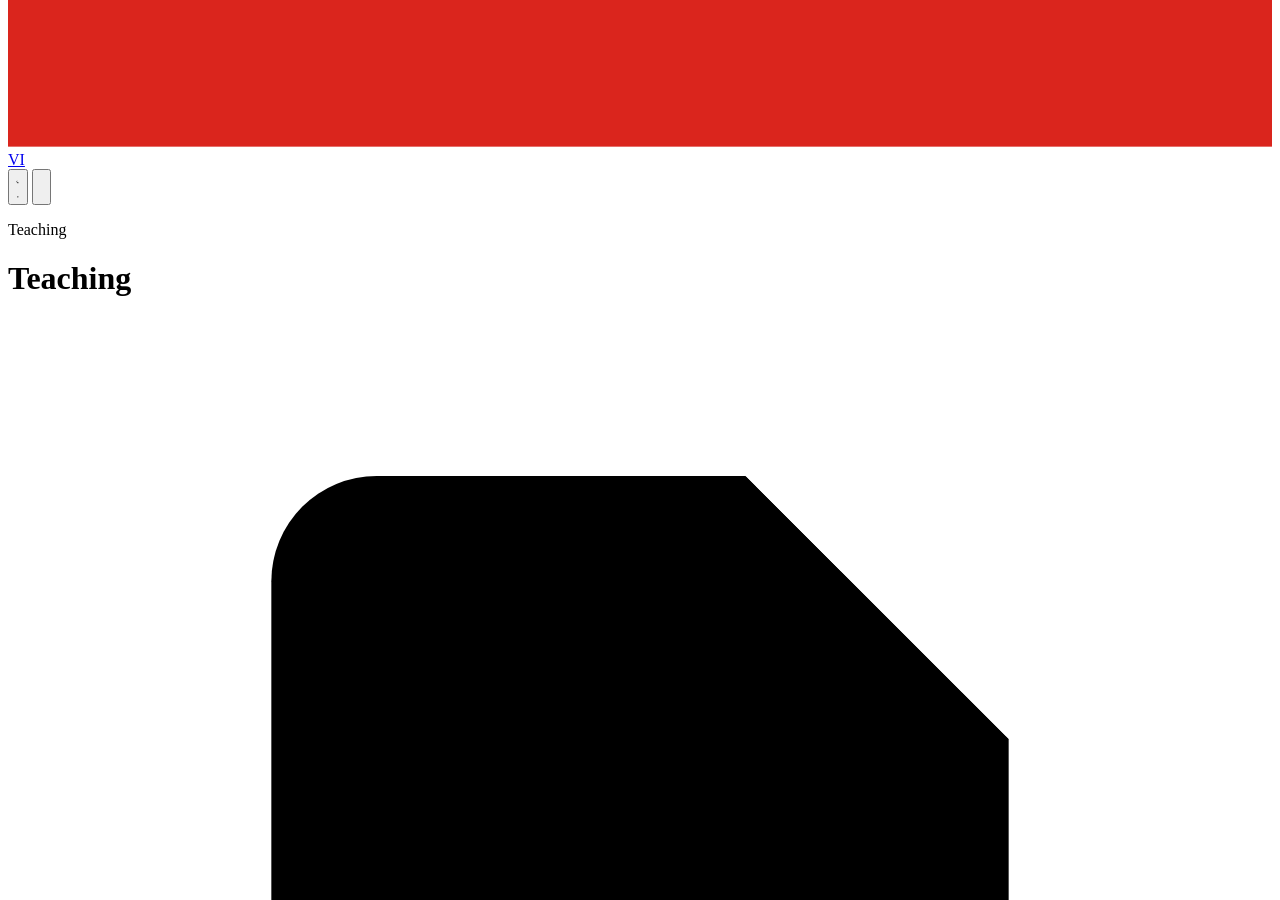
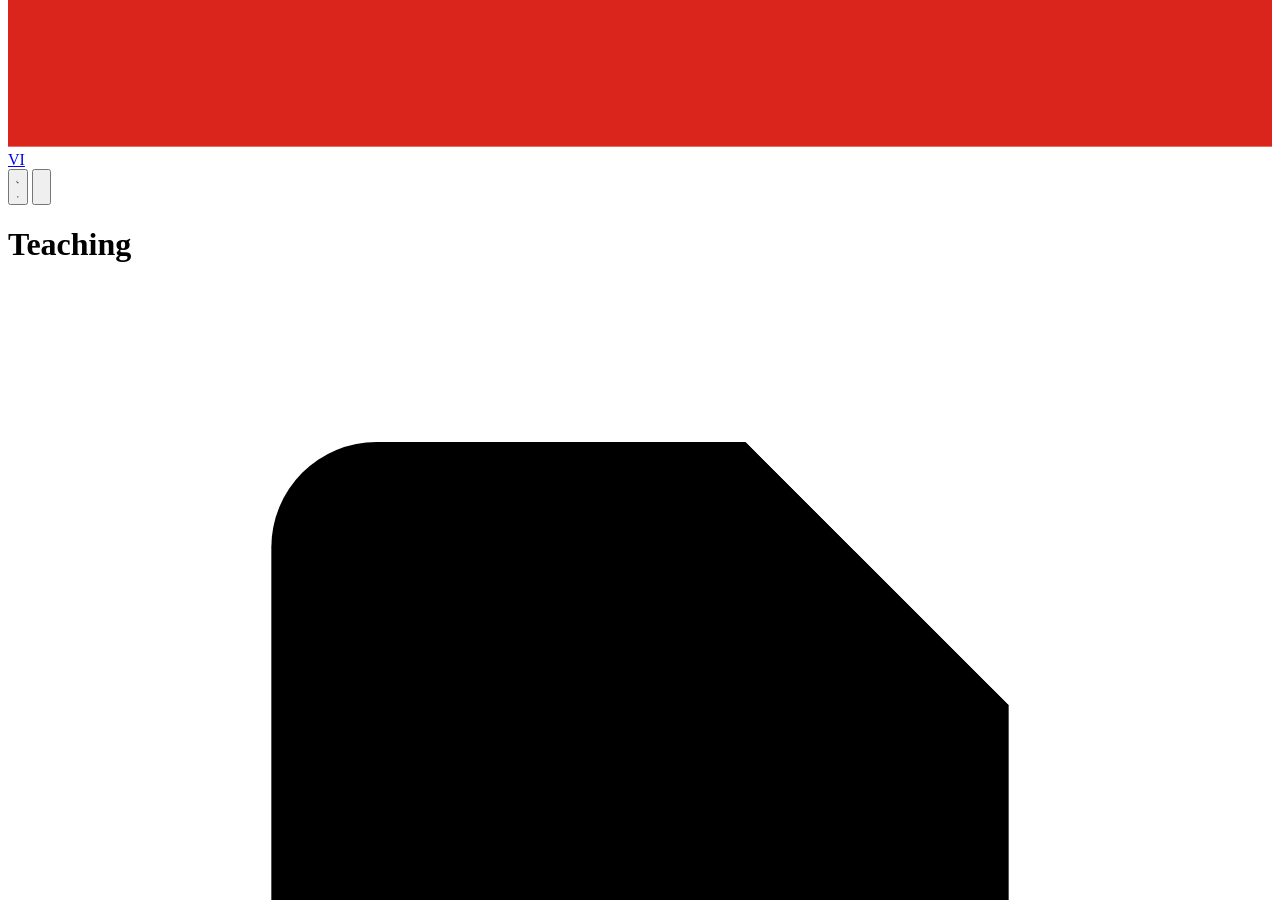
Before and after one commit to trongtin142/trongtin142.github.io, a Jekyll site: the page built from _pages/teaching.html, in a window 1280 px wide and 900 px high, scrolled down 16334 px. Built offline with Jekyll 4.4.1, drawn with Linux system fonts in a browser that asks for light colours.

Commit message:
Site polish: hide eyebrow when it repeats the title

```diff
--- a/_layouts/rd-page.html
+++ b/_layouts/rd-page.html
@@ -4,7 +4,7 @@
 {% include rd-ctx.html %}
 <header class="page-head">
   <div class="wrap">
-    {% if page.eyebrow %}<p class="eyebrow">{{ page.eyebrow }}</p>{% endif %}
+    {% if page.eyebrow and page.eyebrow != page.title %}<p class="eyebrow">{{ page.eyebrow }}</p>{% endif %}
     <h1 class="page-title">{{ page.title }}</h1>
     {% if page.lead %}<p class="lead">{{ page.lead }}</p>{% endif %}
   </div>
```
